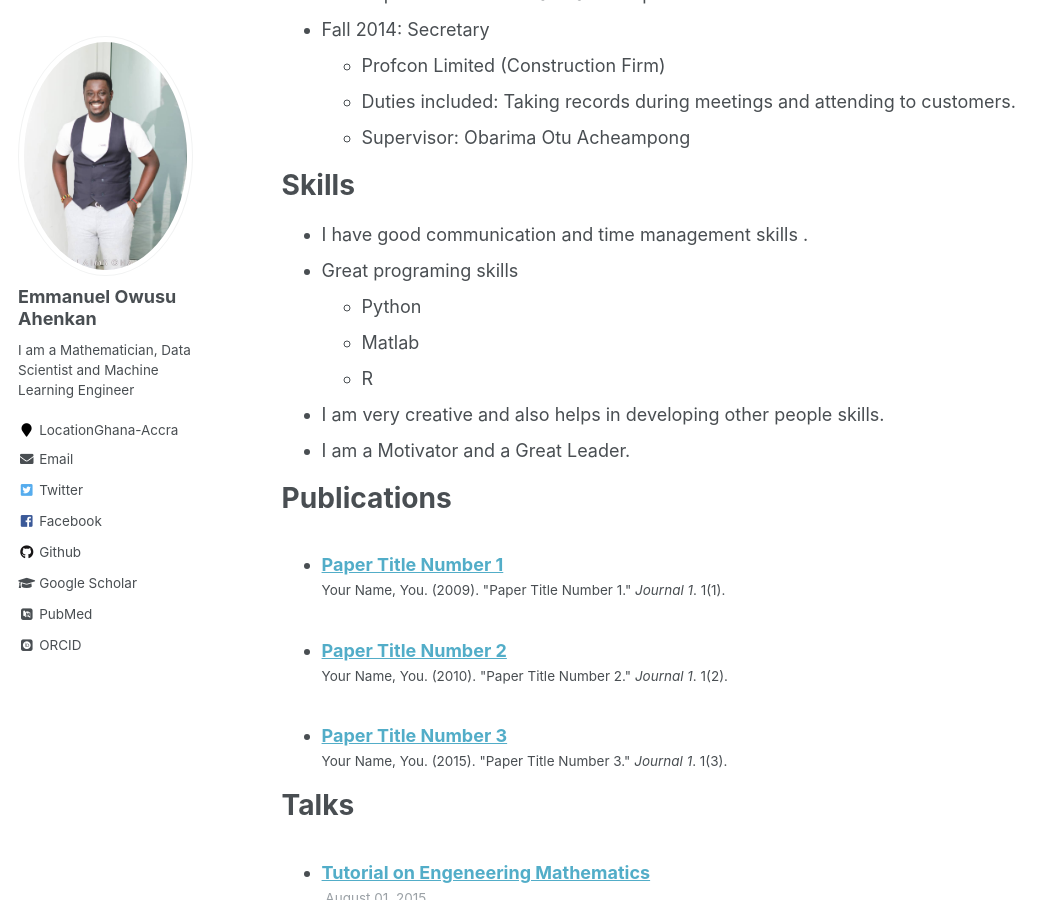
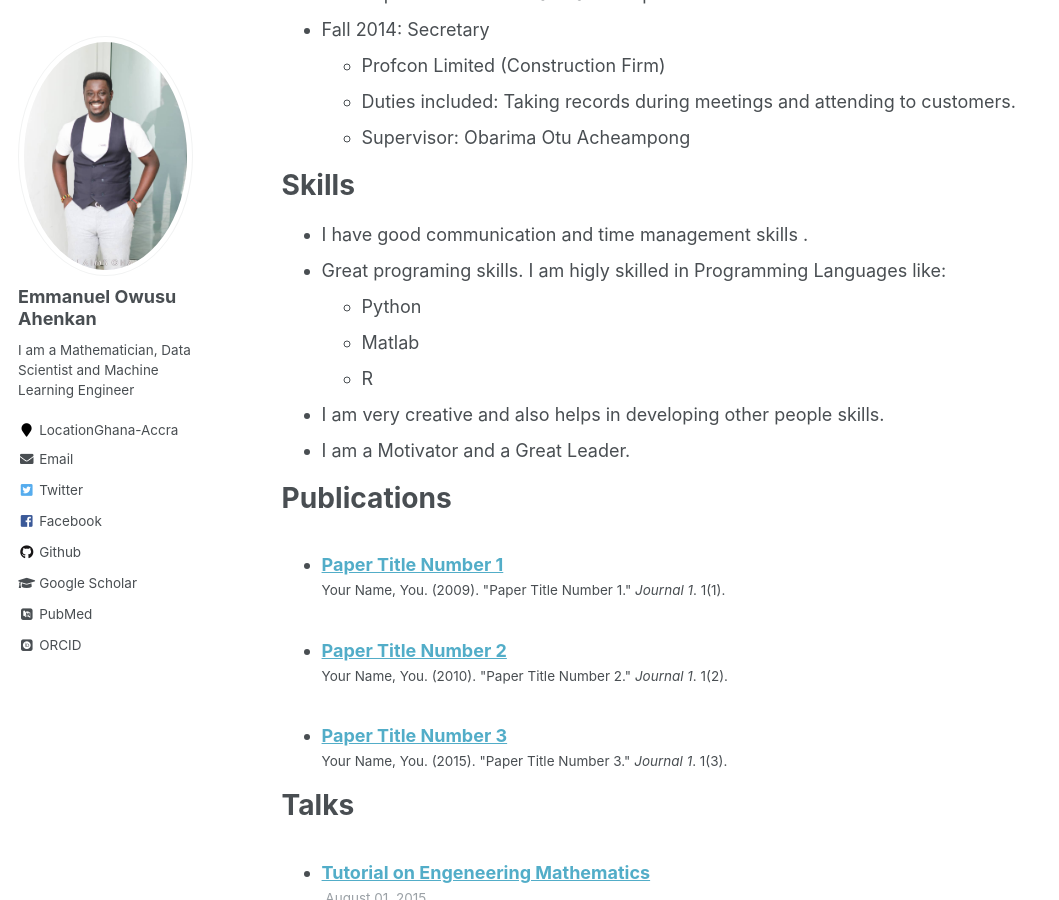
Before and after one commit to EmmanuelOwusu/EmmanuelOwusu.github.io, a Jekyll site: the page built from _pages/cv.md, in a window 1280 px wide and 900 px high, scrolled down 509 px. Shown: the whole window, without its empty margins (0-1059 px from the left). Built offline with Jekyll 4.4.1, drawn with Linux system fonts in a browser that asks for light colours; some web fonts are replaced.

Commit message:
Latest Upadate  CV.md Two
Latest Upadate  CV.md Two

```diff
--- a/_pages/cv.md
+++ b/_pages/cv.md
@@ -30,7 +30,7 @@ Work experience
 Skills
 ======
 * I  have good communication and time management skills .
-* Great programing skills
+* Great programing skills. I am higly skilled in Programming Languages like:
   * Python
   * Matlab
   * R
```
